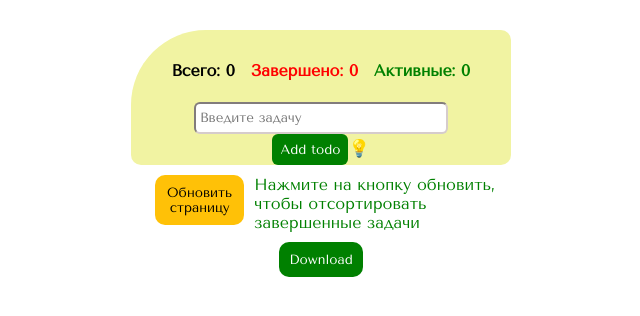
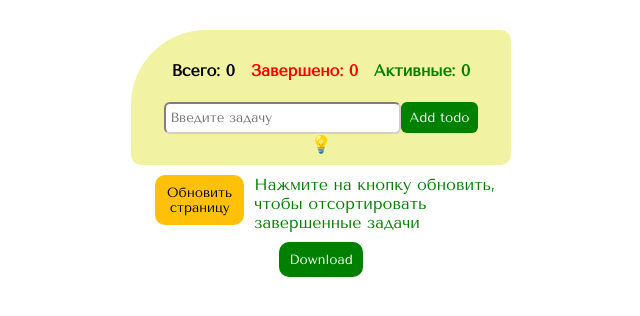
Before and after one commit to SultanHasanov/full-stack-todo-list, a React (Create React App) app: page / in a window 1280 px wide. Shown: the top 316 px of the page, without its empty margins (319-959 px from the left). Built offline with nearby package versions, Linux system fonts and the light colour scheme; no server answers.

Commit message:
Изменил ширину input

```diff
--- a/src/App.css
+++ b/src/App.css
@@ -90,7 +90,7 @@ form {
 }
 
 .inp {
-  width: 242px;
+  width: 225px;
   height: 20px;
   outline: none;
   border-radius: 6px;
--- a/src/components/Form.jsx
+++ b/src/components/Form.jsx
@@ -8,7 +8,9 @@ const Form = () => {
     const {text, hint, setText, setHint, disText} = useContext(StateContext);
     const todos = useSelector((state) => state.todos)
 
-    console.log(todos.text)
+    const todoText = todos.map((el) => el.text === text)
+    // console.log(todoText)
+    // console.log(text);
     const dispatch = useDispatch()
 
     const addTodo = () => {
@@ -16,7 +18,7 @@ const Form = () => {
       text
         .split("")
         .filter((item) => item !== " ")
-        .join("")
+        .join("") && todoText
 
     ) {
       dispatch(todosPost(text));
--- a/src/components/Todos.jsx
+++ b/src/components/Todos.jsx
@@ -7,7 +7,7 @@ import { StateContext } from "../App";
 
 const Todos = () => {
   const todos = useSelector((state) => state.todos);
-  const [disabled, setDisabled] = useState(false)
+  const [disabled, setDisabled] = useState(true)
 
   const dispatch = useDispatch();
 
```
